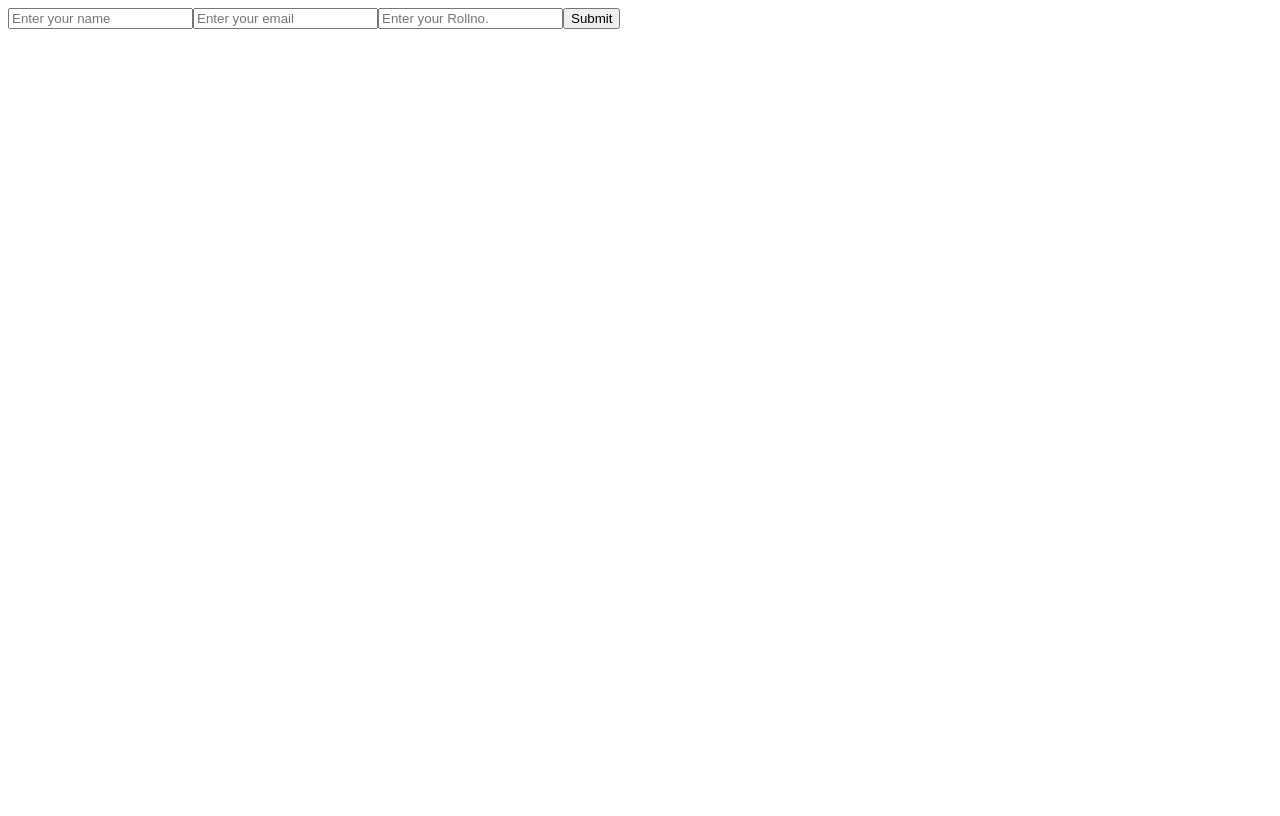
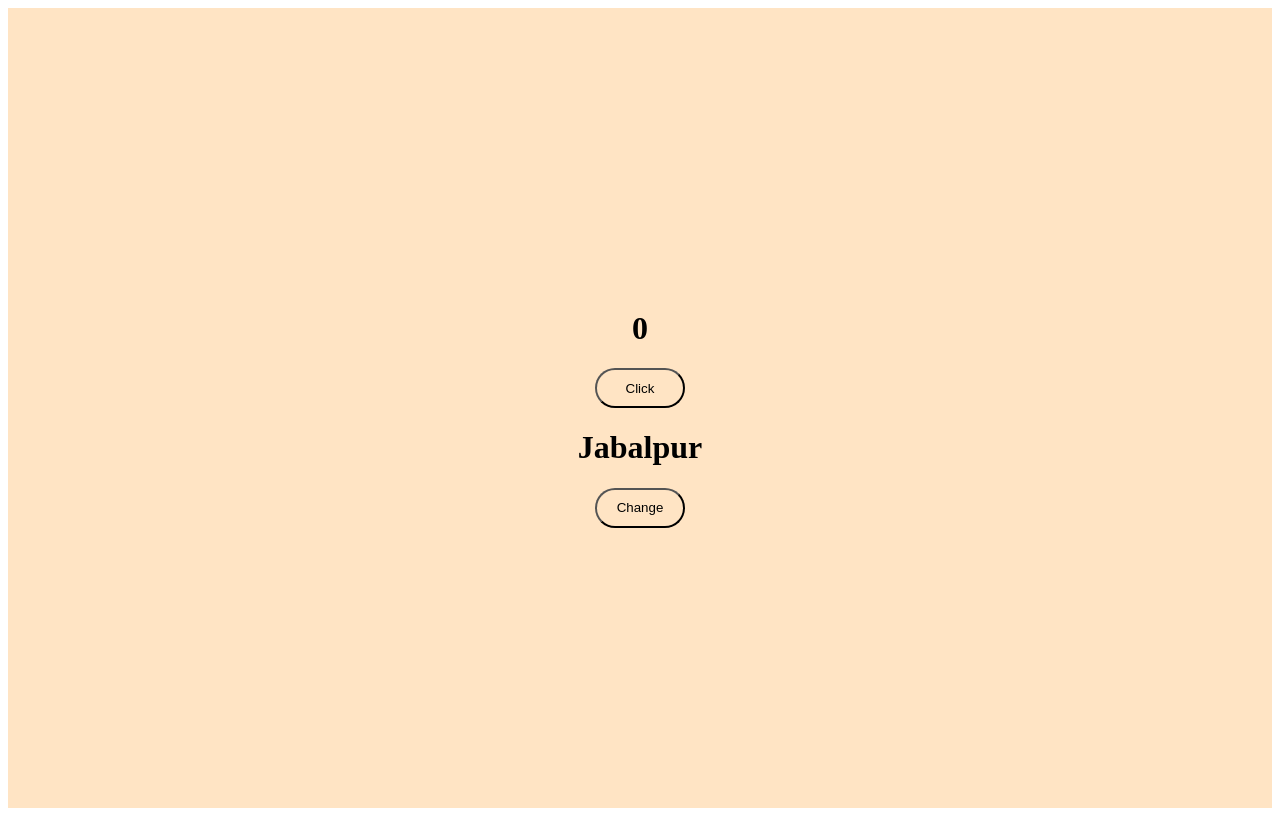
Before and after one commit to Deepanshi940666/WebDevClg, a React (Vite) app in the folder react/React/: page / in a window 1280 px wide. Built offline with nearby package versions, Linux system fonts and the light colour scheme.

Commit message:
Use Effect

```diff
--- a/react/React/src/App.jsx
+++ b/react/React/src/App.jsx
@@ -1,6 +1,7 @@
 import React from 'react'
-import Form from './form'
-// import './App.css'
+// import Form from './form'
+import Counter from './Counter'
+import './App.css'
 
 // import Home, { Home1, Home2 } from './Home';
 // import Form from 'Form';
@@ -8,7 +9,8 @@
   return (
     <div>
       {/* <Home/> */}
-      <Form/>
+      {/* <Form/> */}
+      <Counter/>
     </div>
   )
 }
--- /dev/null
+++ b/react/React/src/Counter.jsx
@@ -0,0 +1,20 @@
+import React, { useEffect } from 'react'
+import {useState} from 'react';
+const Counter = () => {
+    let [count,setCount]=useState(0)
+    let [city,setCity]=useState("Jabalpur")
+    useEffect(()=>{
+        console.log("hey");
+
+    },[city])
+  return (
+    <div>
+        <h1>{count}</h1>
+        <button onClick={()=>setCount(count+1)}>Click</button>
+        <h1>{city}</h1>
+        <button onClick={()=>setCity("Bhopal")}>Change</button>
+    </div>
+  )
+}
+
+export default Counter
--- a/react/React/src/Form.jsx
+++ b/react/React/src/Form.jsx
@@ -13,9 +13,9 @@
   return (
     <div>
         <form>
-            <input name='name' value={input.name} type="text" placeholder='Enter your name' onChange={fun1}></input>
-            <input name='email' value={input.email} type="text" placeholder='Enter your email' onChange={fun1}></input>
-            <input name='password' value={input.password} type="text" placeholder='Enter your Rollno.' onChange={fun1}></input>
+            <input name='name' type="text" placeholder='Enter your name' onChange={fun1}></input>
+            <input name='email' type="text" placeholder='Enter your email' onChange={fun1}></input>
+            <input name='password' type="text" placeholder='Enter your Rollno.' onChange={fun1}></input>
             <button >Submit</button>
         </form>
     </div>
```
